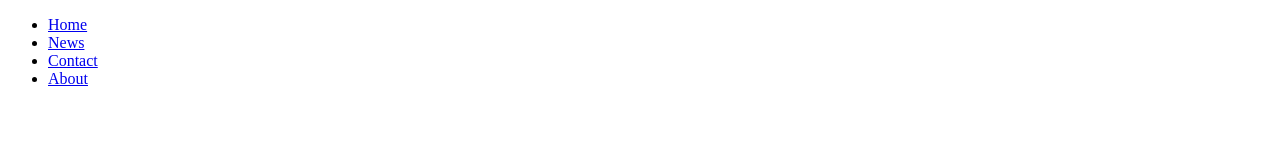
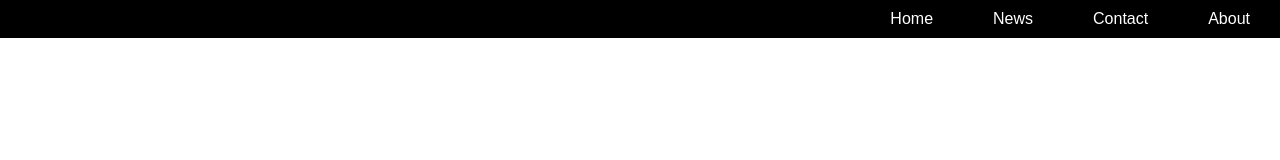
Before and after one commit to caseyhunt/WEB-FA_24, a plain HTML site: page class notes/wk_8.html in a window 1280 px wide. Drawn offline with Linux system fonts and the light colour scheme; a web font is replaced by a local one.

```diff
--- a/class notes/wk_8.html
+++ b/class notes/wk_8.html
@@ -3,6 +3,13 @@
 <head>
      <meta charset="utf-8">
      <title>these are our notes for wk8</title>
+     <link rel="stylesheet" href="/css/wk_8.css">
+     <!-- <link rel="stylesheet" href="/css/wk_8_nav_2.css" media="screen and (mid-width:480px)"> -->
+     <link rel="preconnect" href="https://fonts.googleapis.com">
+    <link rel="preconnect" href="https://fonts.gstatic.com" crossorigin>
+    <link href="https://fonts.googleapis.com/css2?family=Ruge+Boogie&family=Ubuntu:ital,wght@0,300;0,400;0,500;0,700;1,300;1,400;1,500;1,700&display=swap" rel="stylesheet">
+
+     <!-- <link rel="stylesheet" href="/css/wk_8_nav_2.css"> -->
 <body>
 
     <nav>
@@ -14,8 +21,5 @@
       </ul>
     </nav>
 
-    <div>
-
-    </div>
 </body>
 </html>
--- /dev/null
+++ b/css/wk_8.css
@@ -0,0 +1,59 @@
+body{
+    margin: 0;
+}
+
+ul{
+    list-style: none; /*gets rid of bullets*/
+    display:flex;
+    background-color: black;
+    margin:0;
+    padding:10px 0px;
+    justify-content: flex-end;
+   }
+
+   li a{
+    text-decoration: none; /*gets rid of underline*/
+    color: white;
+    padding: 10px 30px; /*first value: top/bottom, second value: left/right*/
+    font-family: "Ruge Boogie", sans-serif;
+    transition: color 1s, font-size 1s;
+    font-size: 16px;
+}
+
+
+
+/* when you click on the link */
+li a:active{
+    background-color:white;
+    color:black;
+}
+
+@media screen and (max-width: 800px){
+    body{
+        background-color: limegreen;
+    }
+    ul{
+        flex-direction: column;
+    }
+    li{
+        width: 100vw;
+        padding: 10px 30px; /*first value: top/bottom, second value: left/right*/
+    }
+    li:hover{
+        background-color:red;
+    }
+}
+
+@media screen and (min-width: 800px){
+
+
+}
+
+
+
+
+li a:hover{
+    background-color: darkslategrey;
+    color: yellow;
+    font-size: 32px;
+}
--- /dev/null
+++ b/css/wk_8_nav_2.css
@@ -0,0 +1,27 @@
+body{
+    margin:0;
+}
+
+ul{
+    list-style-type:none;
+    margin:0;
+    background-color:black;
+    height:40px;
+}
+
+li{
+    display: inline;
+    float: right;
+    margin-top: 10px;
+}
+
+li a{
+    text-decoration:none;
+    color: white;
+    padding: 10px 30px;
+
+}
+
+li a:hover{
+    background-color: darkslategrey
+}
```
